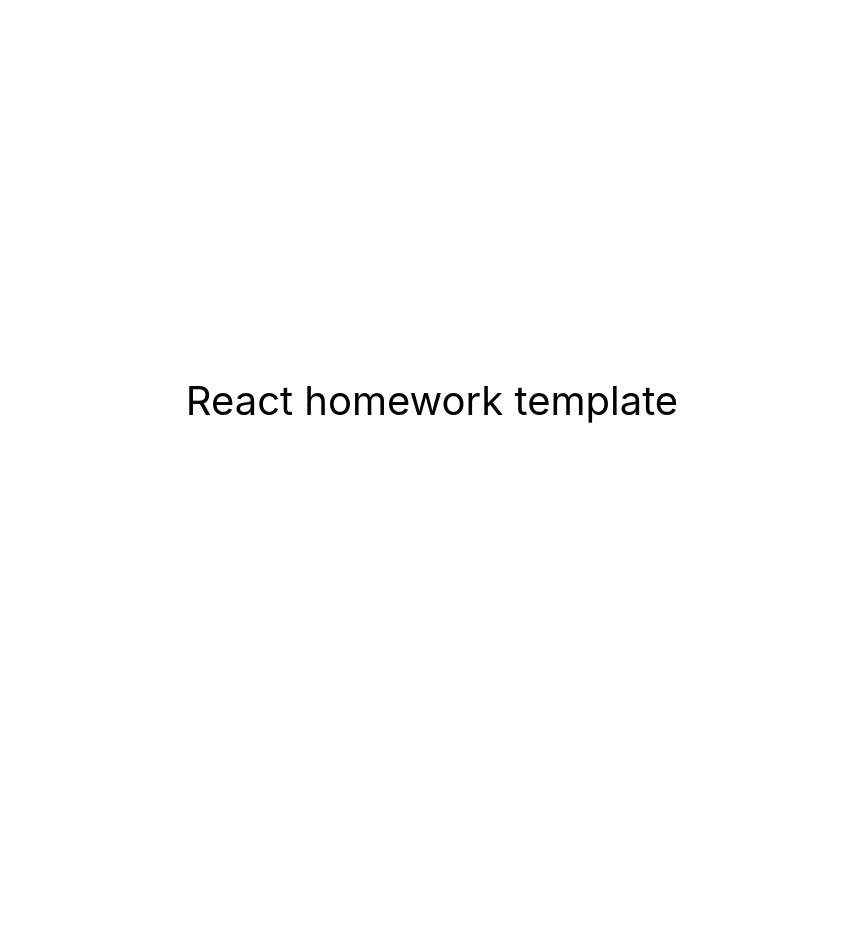
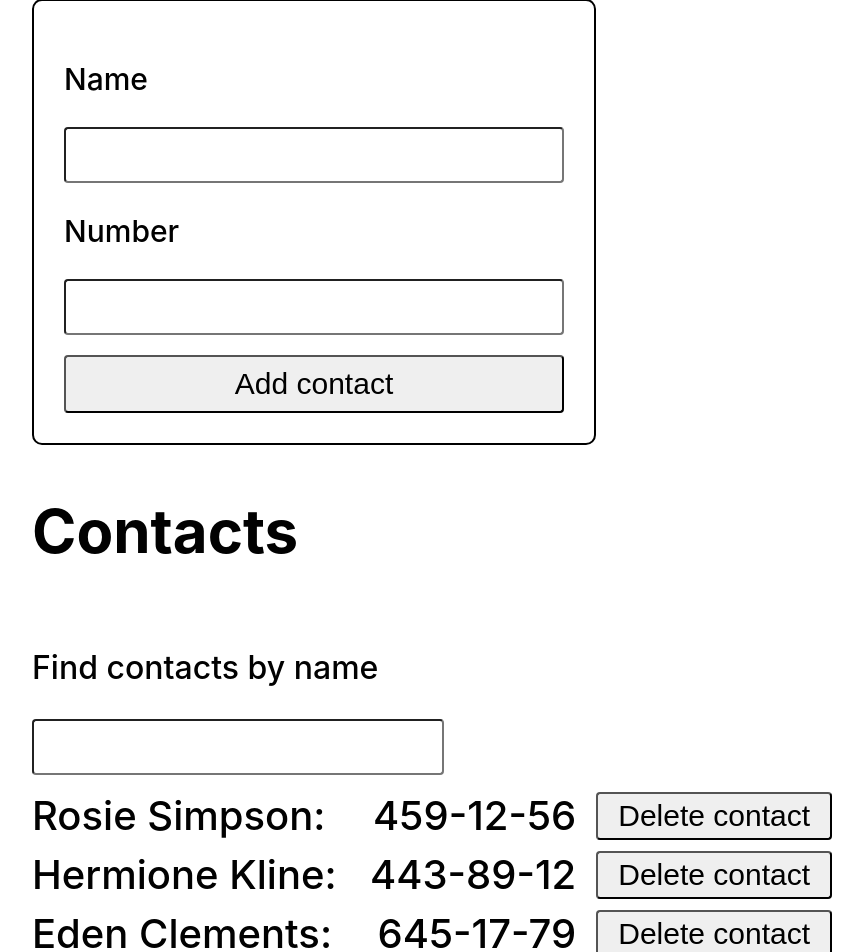
Before and after one commit to Dmytro-1506/goit-react-hw-03-phonebook, a React (Create React App) app: page / in a window 1280 px wide. Shown: the top 952 px of the page, without its empty margins (208-1071 px from the left). Before the commit the page ends 800 px from the top, so only its background shows below. Built offline with nearby package versions, Linux system fonts and the light colour scheme.

Commit message:
clone from 02

```diff
--- a/src/components/App.jsx
+++ b/src/components/App.jsx
@@ -1,16 +1,71 @@
-export const App = () => {
+import { Component } from 'react';
+import { ContactList } from './ContactList/ContactList';
+import { ContactForm } from './ContactForm/ContactForm';
+import { Filter } from './Filter/Filter';
+
+export class App extends Component {
+  state = {
+  contacts: [
+    {id: 'id-1', name: 'Rosie Simpson', number: '459-12-56'},
+    {id: 'id-2', name: 'Hermione Kline', number: '443-89-12'},
+    {id: 'id-3', name: 'Eden Clements', number: '645-17-79'},
+    {id: 'id-4', name: 'Annie Copeland', number: '227-91-26'},
+  ],
+  filter: '',
+  }
+
+  addContact = (newContact) => {
+    const isExist = () => {
+      return this.state.contacts.find(contact => {
+        return (contact.name === newContact.name)
+      })
+    }
+
+    if (isExist()) {
+      return alert(`${newContact.name} is already in contacts`)
+    } else {
+      return this.setState(prevState => {
+        return {contacts: [...prevState.contacts, newContact]}
+      })
+    }
+  }
+
+  filterContacts = (event) => {
+    this.setState({ filter: event.target.value })
+  }
+
+  deleteContact = (event) => {
+    const contactToDel = event.currentTarget.name;
+    const stateContacts = this.state.contacts;
+    const newContactsList = stateContacts.filter(contact => {
+      if (contact.name === contactToDel) {
+        return false
+      } else {
+        return contact
+      }
+    })
+    this.setState({ contacts: newContactsList })
+  }
+
+  render() {
     return (
       <div
         style={{
+          width: '800px',
           height: '100vh',
           display: 'flex',
+          flexDirection: 'column',
           justifyContent: 'center',
-        alignItems: 'center',
-        fontSize: 40,
-        color: '#010101'
+          color: '#010101',
+          margin: '40px auto',
         }}
       >
-      React homework template
+          <h1 className="title">Phonebook</h1>
+        <ContactForm addContact={this.addContact} />
+        <h2 className="title">Contacts</h2>
+        <Filter findContacts={this.filterContacts} />
+        <ContactList list={this.state.contacts} deleteContact={this.deleteContact} filter={this.state.filter} />
       </div>
-  );
-};
+    )
+  }
+}
--- /dev/null
+++ b/src/components/ContactForm/ContactForm.css
@@ -0,0 +1,32 @@
+.contact-item {
+  font-size: 40px;
+  font-weight: 500;
+}
+
+.form {
+  width: 500px;
+  border: 2px solid black;
+  border-radius: 10px;
+  padding: 30px;
+  display: flex;
+  flex-direction: column;
+}
+
+.form-title {
+  font-size: 30px;
+  font-weight: 500;
+}
+
+input {
+  height: 50px;
+  padding-left: 20px;
+  font-size: 30px;
+  border-radius: 4px;
+}
+
+.form-btn {
+  margin-top: 20px;
+  font-size: 30px;
+  padding: 10px 20px;
+  border-radius: 4px;
+}
--- /dev/null
+++ b/src/components/ContactForm/ContactForm.js
@@ -0,0 +1,34 @@
+import './ContactForm.css'
+import { nanoid } from 'nanoid';
+
+export const ContactForm = ({ addContact }) => {
+  const onSubmit = (event) => {
+    event.preventDefault();
+    const newContact = {
+      id: nanoid(),
+      name: event.target.name.value,
+      number: event.target.number.value
+    }
+    addContact(newContact);
+    event.target.reset()
+  }
+  return <form className='form' onSubmit={(event) => { onSubmit(event) }}>
+    <p className='form-title'>Name</p>
+    <input
+      type="text"
+      name="name"
+      pattern="^[a-zA-Zа-яА-Я]+(([' -][a-zA-Zа-яА-Я ])?[a-zA-Zа-яА-Я]*)*$"
+      title="Name may contain only letters, apostrophe, dash and spaces. For example Adrian, Jacob Mercer, Charles de Batz de Castelmore d'Artagnan"
+      required
+    />
+    <p className='form-title'>Number</p>
+    <input
+      type="tel"
+      name="number"
+      pattern="\+?\d{1,4}?[-.\s]?\(?\d{1,3}?\)?[-.\s]?\d{1,4}[-.\s]?\d{1,4}[-.\s]?\d{1,9}"
+      title="Phone number must be digits and can contain spaces, dashes, parentheses and can start with +"
+      required
+    />
+    <button className='form-btn' type='submit' >Add contact</button>
+  </form>
+}
--- /dev/null
+++ b/src/components/ContactList/ContactList.css
@@ -0,0 +1,34 @@
+.title {
+  font-size: 60px;
+  font-weight: 700;
+}
+
+.contact-list {
+  padding-left: 0;
+}
+
+p {
+  font-size: 32px;
+  font-weight: 500;
+}
+
+li {
+  display: flex;
+  margin-bottom: 10px;
+}
+
+.number {
+  margin-left: auto;
+}
+
+.deleteBtn {
+  margin-left: 20px;
+  font-size: 30px;
+  padding: 5px 20px;
+  border-radius: 4px;
+  align-self: center;
+}
+
+.deleteBtn:hover {
+  cursor: pointer;
+}
--- /dev/null
+++ b/src/components/ContactList/ContactList.js
@@ -0,0 +1,21 @@
+import './ContactList.css'
+
+export const ContactList = ({ list, deleteContact, filter }) => {
+    const findedContacts = list.filter((element) => {
+        return (element.name.toLowerCase().split(' ').find(name => {
+            return name.startsWith(filter)
+        })) && element
+    })
+
+    return <div className='contacts'>
+        <ul className="contact-list">
+            {findedContacts.map(item => {
+                return <li key={item.id} className='contact-item'>
+                    <span>{item.name}:</span>
+                    <span className='number'>{item.number}</span>
+                        <button type="button" className='deleteBtn' name={item.name} onClick={deleteContact}>Delete contact</button>
+                    </li>
+            })}
+        </ul>
+    </div>
+}
--- /dev/null
+++ b/src/components/Filter/Filter.js
@@ -0,0 +1,5 @@
+export const Filter = ({findContacts}) => {
+    return <div>
+        <p>Find contacts by name</p>
+        <input className='find' name="findContacts" onChange={findContacts}></input></div>
+}
```
Also changed, not shown: src/components/Filter/Filter.css (added). Lines whose indentation alone changed are shown as unchanged.
